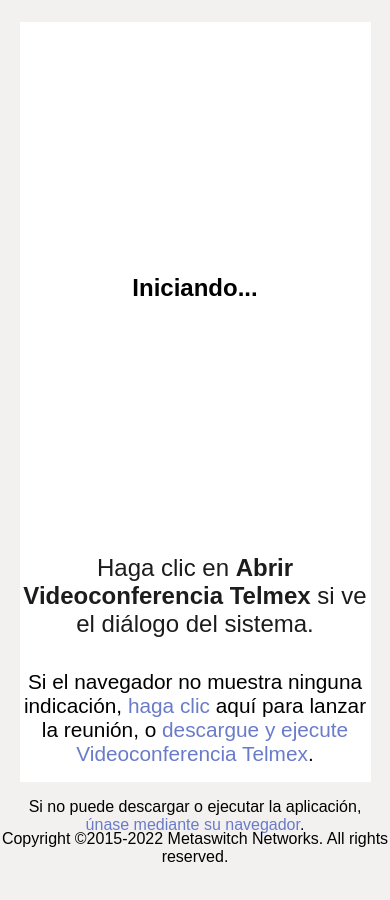
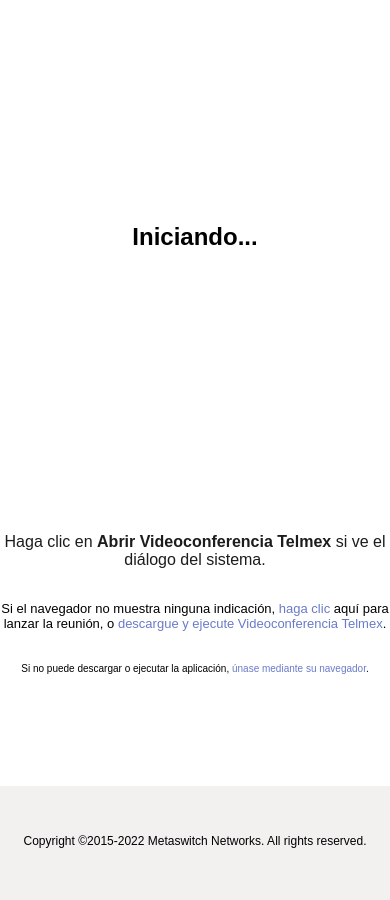
Before and after one commit to Jonathan-RJ/clon-TelMex, a plain HTML site: page index.html in a window 390 px wide. Shown: the part 74-974 px from the top of the page. Drawn offline with Linux system fonts and the light colour scheme.

Commit message:
Add files via upload

```diff
--- a/style.css
+++ b/style.css
@@ -61,9 +61,70 @@ main{
 
 .textito{
     margin-top: 2rem;
+    font-size: 1.2rem;
 }
 
 a{
     text-decoration: none;
     color: rgb(105, 123, 201);
 }
+
+.text-chico{
+    font-size: 12px;
+}
+
+@media (max-width: 920px) {
+    .text-second{
+        font-size: 1rem;
+        color: rgb(29, 28, 28);
+    }
+
+    .detail-text{
+        font-weight: 600;
+    }
+
+    .init-call{
+        height: 100vh;
+        max-width: 100%;
+    }
+
+    main{
+        padding-top: 1rem;
+    }
+
+    .text-tri{
+        margin-top: 2rem;
+        font-size: 1rem;
+    }
+
+    }
+
+    @media (max-width: 500px) {
+        .text-second{
+            font-size: 14pxrem;
+            color: rgb(29, 28, 28);
+        }
+
+        .detail-text{
+            font-weight: 600;
+        }
+
+        .init-call{
+            height: 100vh;
+            max-width: 100%;
+        }
+
+        main{
+            padding-top: 1rem;
+        }
+
+        .text-tri{
+            margin-top: 2rem;
+            font-size: 13px;
+        }
+
+        .textito{
+            font-size: 10px;
+        }
+
+        }
```
